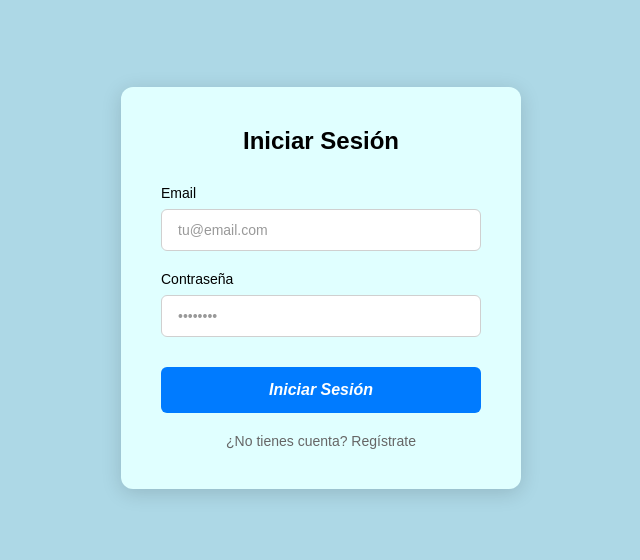
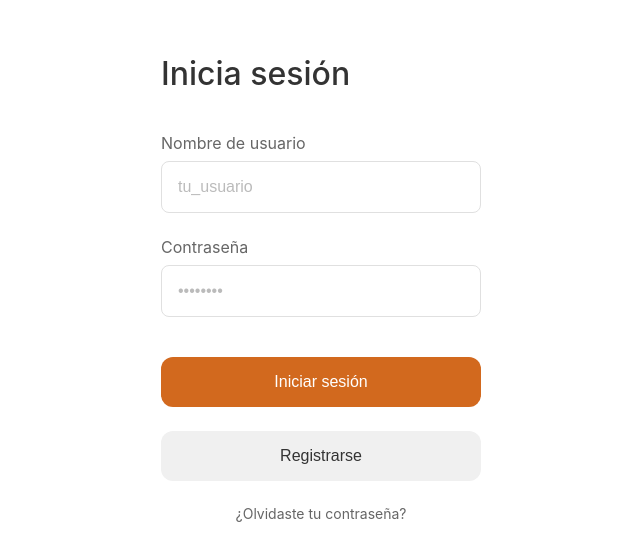
Before and after one commit to spectuu/equipo-4-ings-202520, a Next.js app in the folder client/: page /login in a window 1280 px wide. Shown: the part 112-672 px from the top of the page, without its empty margins (319-959 px from the left). Built offline with nearby package versions, Linux system fonts and the light colour scheme.

Commit message:
Add Home.js file - client

```diff
--- a/client/components/LoginForm.js
+++ b/client/components/LoginForm.js
@@ -6,7 +6,7 @@ import { setToken } from '../api/token';
 
 const LoginForm = () => {
   const [formData, setFormData] = useState({
-    email: '',
+    username: '',
     password: ''
   });
 
@@ -26,12 +26,12 @@ const LoginForm = () => {
     e.preventDefault();
     setError(null);
 
-    const { email, password } = formData;
+    const { username, password } = formData;
 
     try {
       setLoading(true);
-      const result = await login(email, password);
-      // guardar token y redirigir al home
+      // Para este demo, usaremos username como email
+      const result = await login(username, password);
       setToken(result.token);
       router.push('/');
     } catch (err) {
@@ -44,16 +44,16 @@ const LoginForm = () => {
   return (
     <div className="login-container">
       <form className="login-form" onSubmit={handleSubmit}>
-        <h2 className="login-title">Iniciar Sesión</h2>
+        <h2 className="login-title">Inicia sesión</h2>
 
         <div className="form-group">
-          <label htmlFor="email">Email</label>
+          <label htmlFor="username">Nombre de usuario</label>
           <input
-            type="email"
-            id="email"
-            name="email"
-            placeholder="tu@email.com"
-            value={formData.email}
+            type="text"
+            id="username"
+            name="username"
+            placeholder="tu_usuario"
+            value={formData.username}
             onChange={handleInputChange}
             required
           />
@@ -73,12 +73,20 @@ const LoginForm = () => {
         </div>
 
         <button type="submit" className="login-button" disabled={loading}>
-          {loading ? 'Iniciando sesión...' : 'Iniciar Sesión'}
+          {loading ? 'Iniciando sesión...' : 'Iniciar sesión'}
+        </button>
+
+        <button
+          type="button"
+          className="register-redirect-button"
+          onClick={() => router.push('/signup')}
+        >
+          Registrarse
         </button>
 
         {error && <p className="form-error">{error}</p>}
 
-        <p className="signup-link">¿No tienes cuenta? <Link href="/signup">Regístrate</Link></p>
+        <p className="forgot-password">¿Olvidaste tu contraseña?</p>
       </form>
     </div>
   );
--- a/client/styles/globals.css
+++ b/client/styles/globals.css
@@ -122,112 +122,106 @@ a {
   box-shadow: 0 4px 12px rgba(255, 255, 255, 0.3);
 }
 
-/* Estilos para el formulario de registro */
+/* Estilos para el formulario de registro - nuevo diseño minimalista */
 .signup-container {
   min-height: 100vh;
-  background-color: lightpink;
+  background-color: white;
   display: flex;
   align-items: center;
   justify-content: center;
   padding: 20px;
-  font-family: 'Arial', sans-serif;
+  font-family: -apple-system, BlinkMacSystemFont, 'Segoe UI', Roboto, sans-serif;
 }
 
 .signup-form {
-  background-color: pink;
-  border-radius: 12px;
+  background-color: white;
   padding: 40px;
   width: 100%;
   max-width: 400px;
-  box-shadow: 0 4px 20px rgba(0, 0, 0, 0.15);
 }
 
 .signup-title {
-  font-size: 24px;
-  font-weight: bold;
-  color: #000;
-  text-align: center;
-  margin-bottom: 30px;
+  font-size: 32px;
+  font-weight: 500;
+  color: #333;
+  text-align: left;
+  margin-bottom: 40px;
   margin-top: 0;
 }
 
-/* Estilos para el formulario de login - mismo diseño que signup */
+/* Estilos para el formulario de login - nuevo diseño minimalista */
 .login-container {
   min-height: 100vh;
-  background-color: lightblue;
+  background-color: white;
   display: flex;
   align-items: center;
   justify-content: center;
   padding: 20px;
-  font-family: 'Arial', sans-serif;
+  font-family: -apple-system, BlinkMacSystemFont, 'Segoe UI', Roboto, sans-serif;
 }
 
 .login-form {
-  background-color: lightcyan;
-  border-radius: 12px;
+  background-color: white;
   padding: 40px;
   width: 100%;
   max-width: 400px;
-  box-shadow: 0 4px 20px rgba(0, 0, 0, 0.15);
 }
 
 .login-title {
-  font-size: 24px;
-  font-weight: bold;
-  color: #000;
-  text-align: center;
-  margin-bottom: 30px;
+  font-size: 32px;
+  font-weight: 500;
+  color: #333;
+  text-align: left;
+  margin-bottom: 40px;
   margin-top: 0;
 }
 
 .form-group {
-  margin-bottom: 20px;
+  margin-bottom: 24px;
 }
 
 .form-group label {
   display: block;
-  font-size: 14px;
-  font-weight: 500;
-  color: #000;
+  font-size: 16px;
+  font-weight: 400;
+  color: #666;
   margin-bottom: 8px;
 }
 
 .form-group input {
   width: 100%;
-  padding: 12px 16px;
-  border: 1px solid #d0d0d0;
-  border-radius: 6px;
-  font-size: 14px;
+  padding: 16px;
+  border: 1px solid #e0e0e0;
+  border-radius: 8px;
+  font-size: 16px;
   background-color: #fff;
-  color: #000;
+  color: #333;
   box-sizing: border-box;
-  transition: border-color 0.3s ease;
+  transition: border-color 0.2s ease;
 }
 
 .form-group input:focus {
   outline: none;
-  border-color: #007bff;
-  box-shadow: 0 0 0 2px rgba(0, 123, 255, 0.25);
+  border-color: #d2691e;
 }
 
 .form-group input::placeholder {
-  color: #999;
+  color: #bbb;
 }
 
 .register-button {
   width: 100%;
-  padding: 14px;
+  padding: 16px;
   background-color: #d2691e;
   color: #fff;
   border: none;
-  border-radius: 6px;
+  border-radius: 12px;
   font-size: 16px;
-  font-weight: bold;
-  font-style: italic;
+  font-weight: 500;
   cursor: pointer;
-  transition: background-color 0.3s ease;
-  margin-top: 10px;
-  margin-bottom: 20px;
+  transition: background-color 0.2s ease;
+  margin-top: 16px;
+  margin-bottom: 24px;
 }
 
 .register-button:hover {
@@ -238,48 +232,87 @@ a {
   background-color: #a0520d;
 }
 
-/* Botón de login - mismo estilo que register pero diferente color */
+.register-button:disabled {
+  background-color: #bbb;
+  cursor: not-allowed;
+}
+
+/* Botón de login - nuevo diseño */
 .login-button {
   width: 100%;
-  padding: 14px;
-  background-color: #007bff;
+  padding: 16px;
+  background-color: #d2691e;
   color: #fff;
   border: none;
-  border-radius: 6px;
+  border-radius: 12px;
   font-size: 16px;
-  font-weight: bold;
-  font-style: italic;
+  font-weight: 500;
   cursor: pointer;
-  transition: background-color 0.3s ease;
-  margin-top: 10px;
-  margin-bottom: 20px;
+  transition: background-color 0.2s ease;
+  margin-top: 16px;
+  margin-bottom: 24px;
 }
 
 .login-button:hover {
-  background-color: #0056b3;
+  background-color: #b85c1a;
 }
 
 .login-button:active {
-  background-color: #004085;
+  background-color: #a0520d;
 }
 
 .login-button:disabled {
-  background-color: #6c757d;
+  background-color: #bbb;
   cursor: not-allowed;
 }
 
-.login-link {
+.register-redirect-button {
+  width: 100%;
+  padding: 16px;
+  background-color: #f0f0f0;
+  color: #333;
+  border: none;
+  border-radius: 12px;
+  font-size: 16px;
+  font-weight: 500;
+  cursor: pointer;
+  transition: background-color 0.2s ease;
+  margin-bottom: 24px;
+}
+
+.register-redirect-button:hover {
+  background-color: #e0e0e0;
+}
+
+.forgot-password {
+  text-align: center;
+  color: #666;
+  font-size: 14px;
+  margin: 0;
+  cursor: pointer;
+}
+
+.forgot-password:hover {
+  color: #d2691e;
+}
+
+.login-link,
+.signup-link {
   text-align: center;
   color: #666;
   font-size: 14px;
   margin: 0;
 }
 
-.signup-link {
-  text-align: center;
-  color: #666;
-  font-size: 14px;
-  margin: 0;
+.login-link a,
+.signup-link a {
+  color: #d2691e;
+  text-decoration: none;
+}
+
+.login-link a:hover,
+.signup-link a:hover {
+  text-decoration: underline;
 }
 
 .form-error {
@@ -306,8 +339,211 @@ a {
   transform: scale(1.05);
 }
 
+/* Estilos para la página Home */
+.home-container {
+  min-height: 100vh;
+  background-color: #f5f5f5;
+  padding: 0;
+  font-family: -apple-system, BlinkMacSystemFont, 'Segoe UI', Roboto, sans-serif;
+}
+
+.home-content {
+  background-color: white;
+  min-height: 100vh;
+  max-width: 400px;
+  margin: 0 auto;
+  padding: 20px;
+  position: relative;
+}
+
+.home-header {
+  display: flex;
+  justify-content: space-between;
+  align-items: center;
+  margin-bottom: 30px;
+}
+
+.greeting h1 {
+  font-size: 28px;
+  font-weight: 500;
+  color: #333;
+  margin: 0;
+}
+
+.user-menu {
+  position: relative;
+}
+
+.user-menu-button {
+  width: 40px;
+  height: 40px;
+  border-radius: 50%;
+  background-color: #e0e0e0;
+  border: none;
+  font-size: 18px;
+  font-weight: bold;
+  color: #666;
+  cursor: pointer;
+  display: flex;
+  align-items: center;
+  justify-content: center;
+}
+
+.user-menu-dropdown {
+  position: absolute;
+  top: 45px;
+  right: 0;
+  background-color: white;
+  border: 1px solid #e0e0e0;
+  border-radius: 8px;
+  box-shadow: 0 2px 10px rgba(0, 0, 0, 0.1);
+  min-width: 150px;
+  z-index: 1000;
+}
+
+.menu-item {
+  display: block;
+  width: 100%;
+  padding: 12px 16px;
+  text-align: left;
+  border: none;
+  background: none;
+  cursor: pointer;
+  font-size: 14px;
+  color: #333;
+}
+
+.menu-item:hover {
+  background-color: #f5f5f5;
+}
+
+.menu-item:first-child {
+  border-radius: 8px 8px 0 0;
+}
+
+.menu-item:last-child {
+  border-radius: 0 0 8px 8px;
+}
+
+.datetime-section {
+  margin-bottom: 40px;
+}
+
+.current-date {
+  font-size: 16px;
+  color: #888;
+  margin: 0 0 5px 0;
+  text-transform: capitalize;
+}
+
+.current-time {
+  font-size: 48px;
+  font-weight: 300;
+  color: #333;
+  margin: 0;
+  line-height: 1;
+}
+
+.reminders-section {
+  margin-bottom: 40px;
+}
+
+.reminders-section h3 {
+  font-size: 18px;
+  font-weight: 500;
+  color: #333;
+  margin: 0 0 20px 0;
+}
+
+.reminders-list {
+  display: flex;
+  flex-direction: column;
+  gap: 12px;
+}
+
+.reminder-item {
+  display: flex;
+  align-items: center;
+  background-color: #f8f9fa;
+  padding: 16px;
+  border-radius: 12px;
+  border: 1px solid #e9ecef;
+}
+
+.reminder-icon {
+  color: #d2691e;
+  margin-right: 16px;
+  flex-shrink: 0;
+}
+
+.reminder-content {
+  flex: 1;
+}
+
+.reminder-time {
+  font-size: 16px;
+  font-weight: 600;
+  color: #333;
+  margin-bottom: 4px;
+}
+
+.reminder-medication {
+  font-size: 14px;
+  color: #666;
+}
+
+.main-buttons {
+  display: flex;
+  gap: 16px;
+  margin-top: 40px;
+}
+
+.main-button {
+  flex: 1;
+  padding: 20px;
+  border: none;
+  border-radius: 16px;
+  font-size: 16px;
+  font-weight: 500;
+  color: white;
+  cursor: pointer;
+  transition: all 0.2s ease;
+}
+
+.inventory-button {
+  background-color: #d2691e;
+}
+
+.inventory-button:hover {
+  background-color: #b85c1a;
+}
+
+.reminders-button {
+  background-color: #4A90E2;
+}
+
+.reminders-button:hover {
+  background-color: #357ABD;
+}
+
 /* Responsive design */
 @media (max-width: 480px) {
+  .home-content {
+    padding: 16px;
+  }
+
+  .greeting h1 {
+    font-size: 24px;
+  }
+
+  .current-time {
+    font-size: 40px;
+  }
+
+  .main-buttons {
+    flex-direction: column;
+  }
+
   .signup-form,
   .login-form {
     padding: 30px 20px;
@@ -316,7 +552,7 @@ a {
 
   .signup-title,
   .login-title {
-    font-size: 20px;
+    font-size: 28px;
   }
 
   .landing-title {
```
Also changed, not shown: client/components/Home.js (added, +143 -0 lines), client/pages/index.js (+35 -1 lines).
